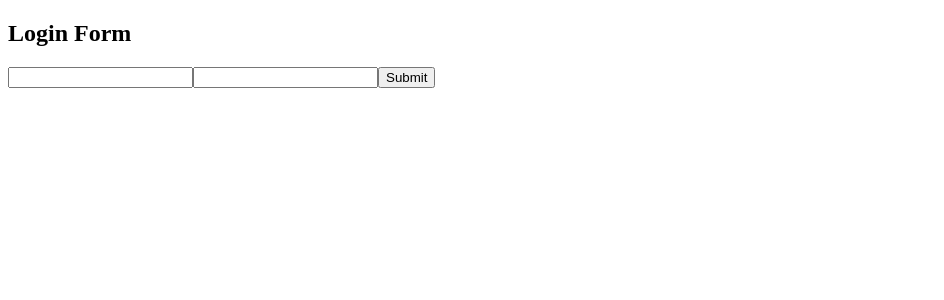
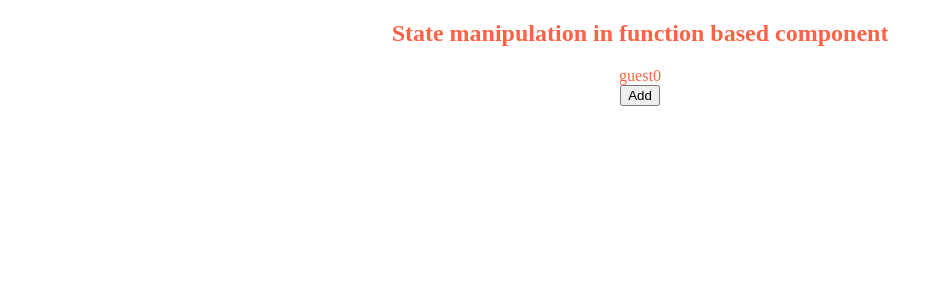
Before and after one commit to sunil-karpe/learn, a React (Create React App) app in the folder react-concepts/: page / in a window 1280 px wide. Shown: the top 300 px of the page, without its empty margins (0-944 px from the left). Built offline with nearby package versions, Linux system fonts and the light colour scheme.

Commit message:
Function compoenent with state concept

```diff
--- a/react-concepts/public/index.html
+++ b/react-concepts/public/index.html
@@ -3,6 +3,7 @@
   <head>
 
     <title>React App</title>
+    <link rel="stylesheet" href="style.css">
   </head>
   <body>
 
--- /dev/null
+++ b/react-concepts/public/style.css
@@ -0,0 +1,8 @@
+#root{
+    text-align: center;
+    color:tomato;
+}
+
+body{
+    /* background-color: red; */
+}
--- a/react-concepts/src/App.js
+++ b/react-concepts/src/App.js
@@ -1,7 +1,7 @@
 import React,{Component} from "react";
 //Import the component at a time to learn the things present in it. Mainly component is imported from components folder.
 //Please remove the below line about the already learned component's import and add the new import line to include the component that you want.
-import Form from "./components/Form";
+import UseState from "./components/UseState";
 
 
 class App extends Component{
@@ -10,7 +10,7 @@ class App extends Component{
     return(
       <div>
         {/* Add the imported component to learn concept present in it. */}
-        <Form/>
+        <UseState/>
       </div>
     )
   }
--- /dev/null
+++ b/react-concepts/src/components/UseState.js
@@ -0,0 +1,55 @@
+import { useState } from "react";
+
+const UseState=()=>{
+
+    const [count, setCount] = useState(0)
+    const [data,setData]=useState({name:"guest"+count,company:"xyz"})
+
+    const addHandler=()=>{
+
+        setCount(prevState=>prevState+1)
+
+        setData((prevState)=>{
+            console.log(data)
+            return (
+
+                {...prevState,name:"guest"+(count+1)}
+
+                // {name:"guest"}
+                // if above line is returned then the data object overwritten with only one properties i.e name. and other properties will be removed.
+
+
+            )
+
+        })
+    }
+
+    const increment=()=>{
+
+        // setCount(count+1);
+        // setCount(count+1);
+        //the above two line will increment the count by one but it is suppose to be incemented by twice as the setCount has been called two times.
+        //Thats why we use below approach to make sure the we deals with the latest value of state while performing operation on it.
+
+        setCount(prevState=>prevState+1)
+
+    }
+
+    return(
+        <div>
+            <h2>State manipulation in function based component</h2>
+            <div>{data.name}</div>
+            <button onClick={addHandler}>Add</button>
+
+
+
+
+            {/* Simple use of useState */}
+            {/* <span>{count}</span>
+            <button onClick={increment}>+</button> */}
+        </div>
+    )
+
+}
+
+export default UseState;
```
